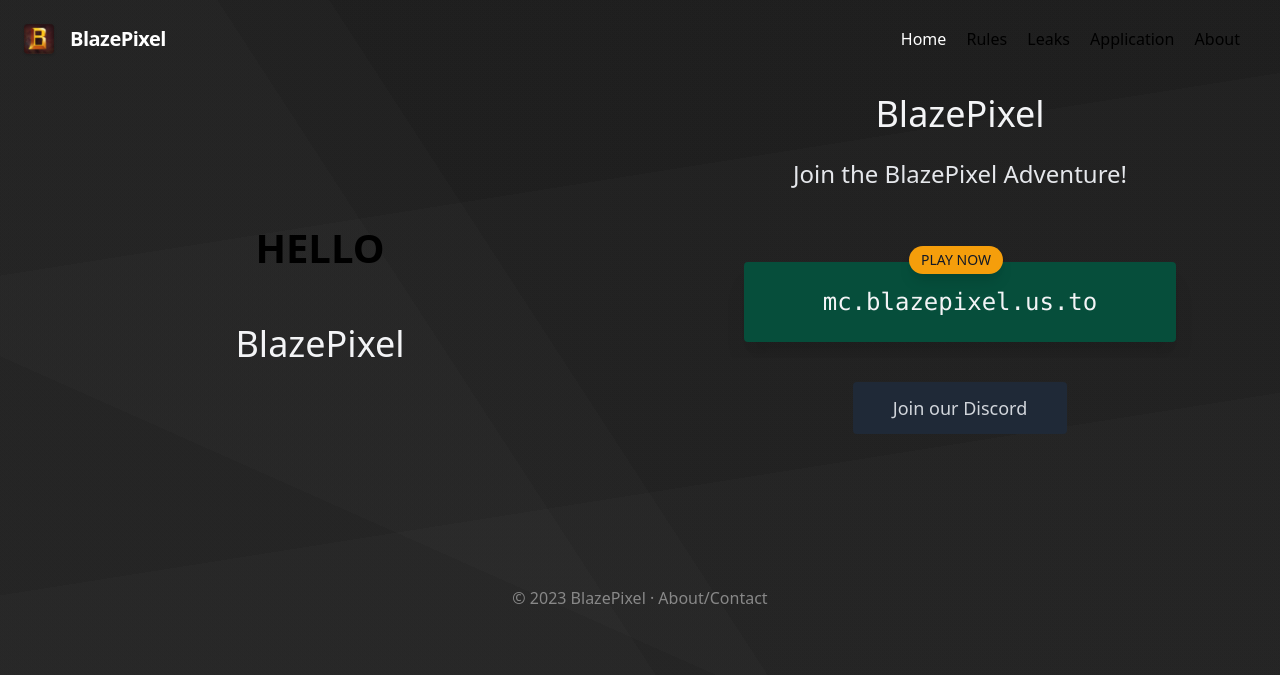
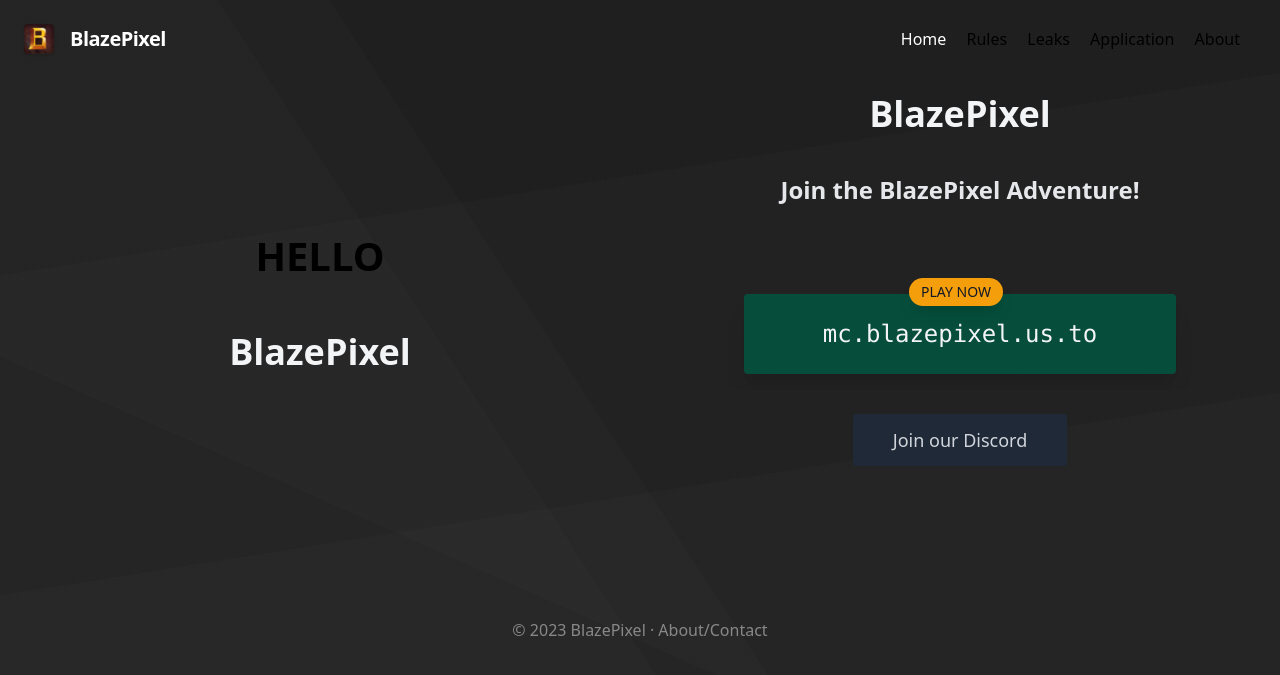
Before and after one commit to BlazePixel-Network/website, a Jekyll site: the page built from docs/index.md, in a window 1280 px wide. Shown: the top 675 px of the page. Built offline with Jekyll 4.4.1, drawn with Linux system fonts in a browser that asks for light colours; a script that is not in the unit is left out; comment, search, counter and statistics services are not loaded; our own code applies the rules of GitHub Pages for plain Markdown files.

Commit message:
Update home.scss

```diff
--- a/docs/assets/home.scss
+++ b/docs/assets/home.scss
@@ -1,6 +1,5 @@
 ---
 ---
-.layoutpage {
 .layoutpage {
     color: var(--text-color);
     width: 95%;
@@ -115,4 +114,3 @@
         border-radius: 0rem;
     }
 }
-}
```
